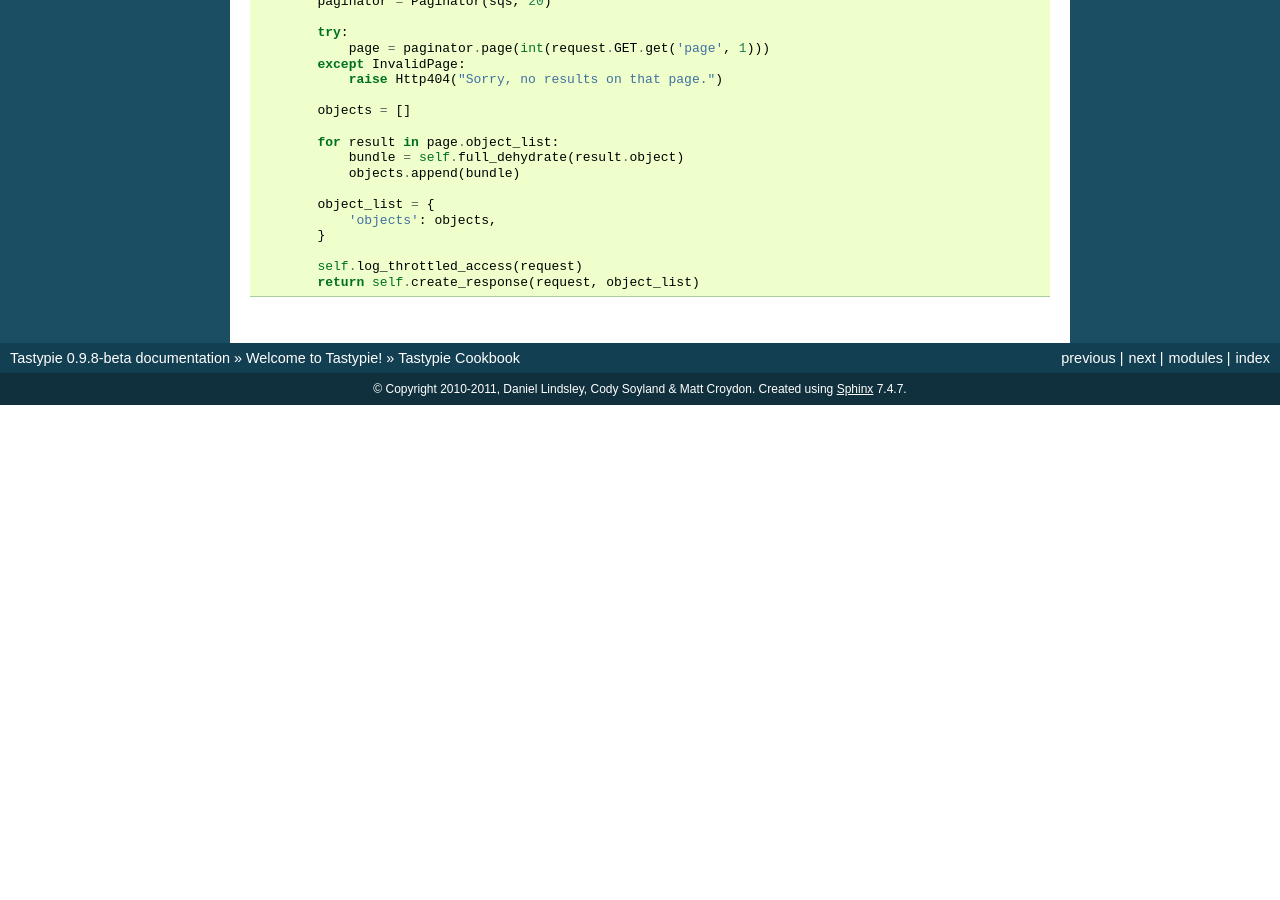
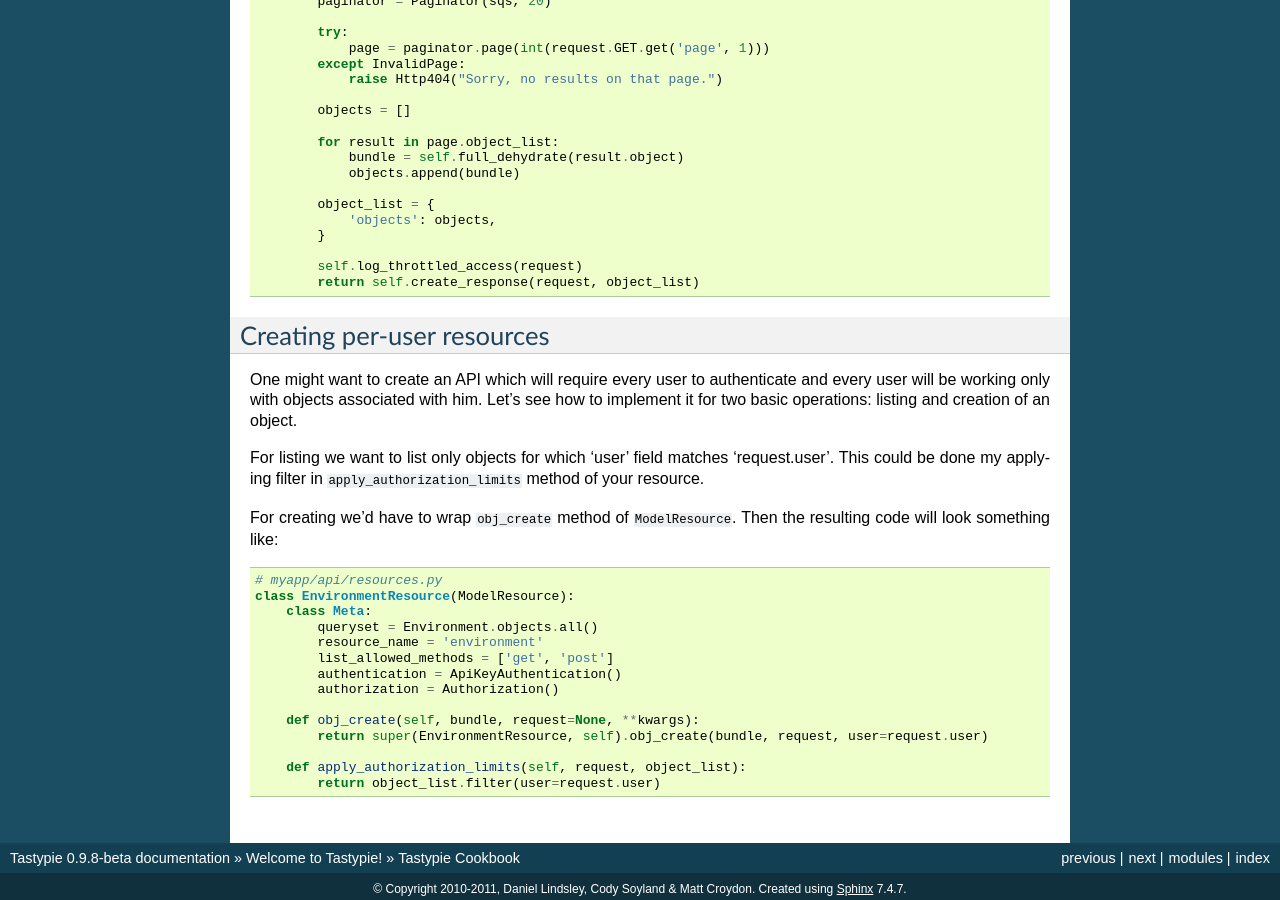
Before and after one commit to django-tastypie/django-tastypie, a Sphinx documentation site: the page built from docs/cookbook.rst, in a window 1280 px wide and 900 px high, scrolled down 2149 px. Built offline with Sphinx 7.4.7, drawn with Linux system fonts in a browser that asks for light colours; pages that are not in the unit, such as notebooks, are missing from menus; before the commit the page ends 2554 px from its top, so only the background shows below that; some of the changed text lies outside the part shown.

Commit message:
Cookbook example for per-user resources.

```diff
--- a/docs/cookbook.rst
+++ b/docs/cookbook.rst
@@ -154,3 +154,33 @@ at ``/api/v1/notes/search/``::
             return self.create_response(request, object_list)
 
 .. _Haystack: http://haystacksearch.org/
+
+
+Creating per-user resources
+---------------------------
+
+One might want to create an API which will require every user to authenticate
+and every user will be working only with objects associated with him. Let's see
+how to implement it for two basic operations: listing and creation of an object.
+
+For listing we want to list only objects for which 'user' field matches
+'request.user'. This could be done my applying filter in ``apply_authorization_limits``
+method of your resource.
+
+For creating we'd have to wrap ``obj_create`` method of ``ModelResource``. Then the
+resulting code will look something like::
+
+    # myapp/api/resources.py
+    class EnvironmentResource(ModelResource):
+        class Meta:
+            queryset = Environment.objects.all()
+            resource_name = 'environment'
+            list_allowed_methods = ['get', 'post']
+            authentication = ApiKeyAuthentication()
+            authorization = Authorization()
+
+        def obj_create(self, bundle, request=None, **kwargs):
+            return super(EnvironmentResource, self).obj_create(bundle, request, user=request.user)
+
+        def apply_authorization_limits(self, request, object_list):
+            return object_list.filter(user=request.user)
```
